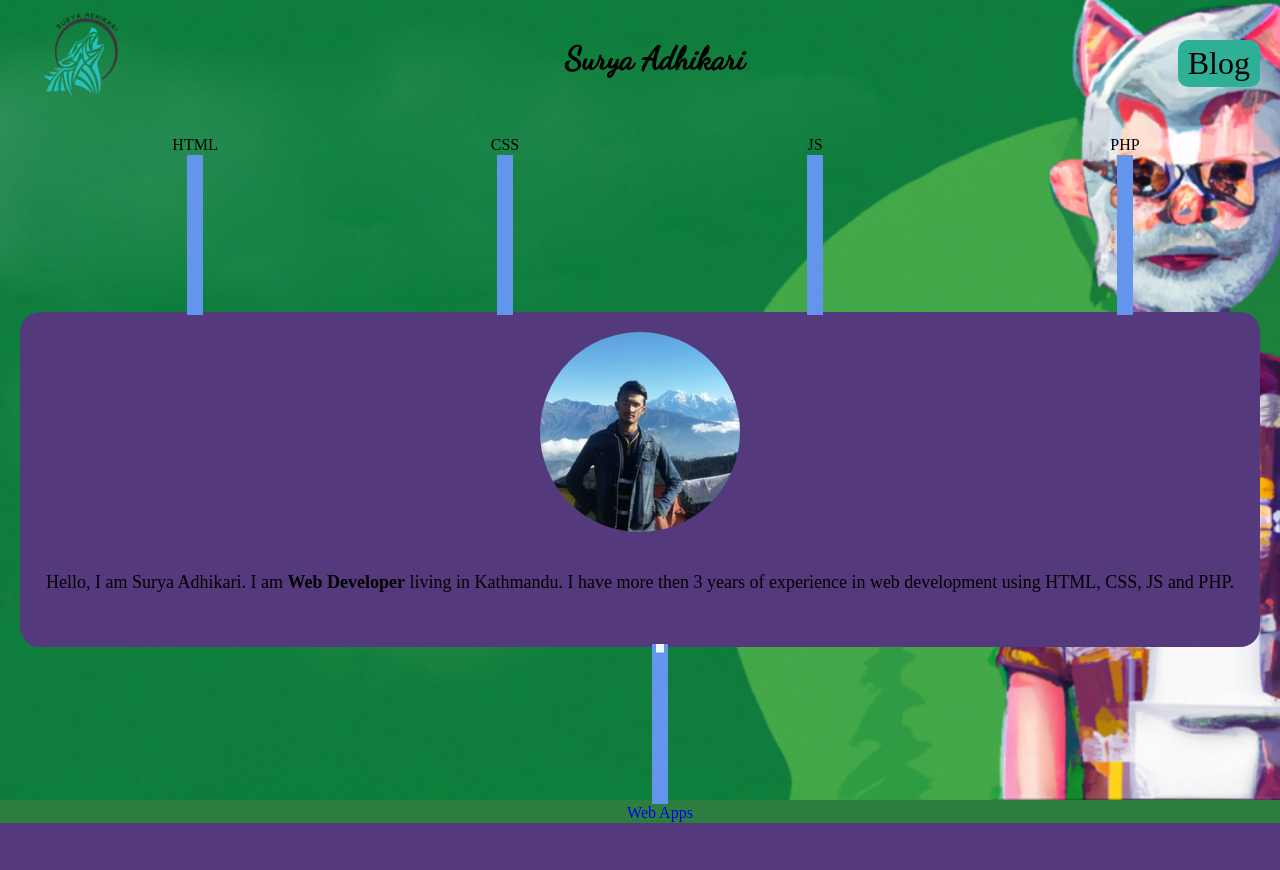
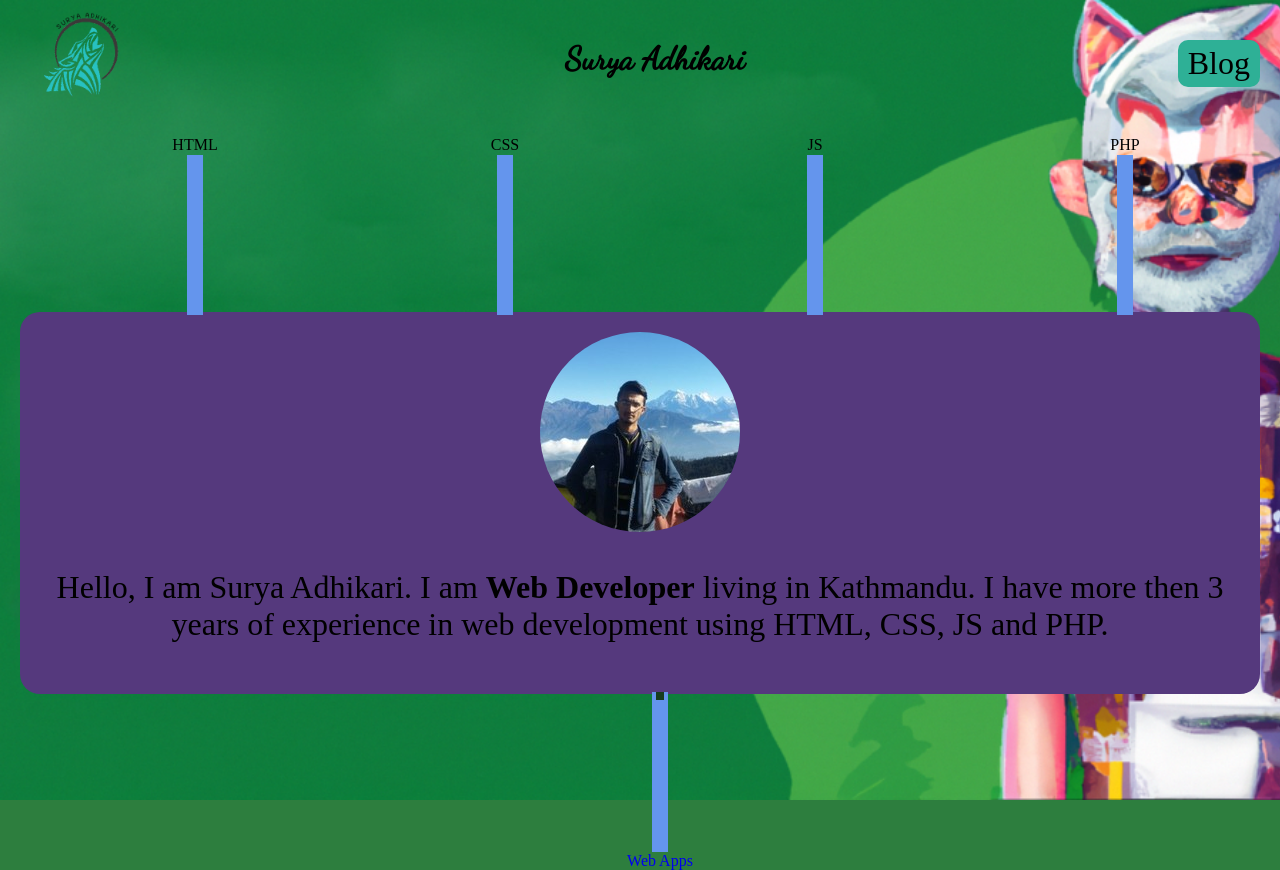
Before and after one commit to werewolf22/static-suryaadhikai.com.np, a PHP site: page / in a window 1280 px wide. Before the commit the page ends 823 px from the top, so only its background shows below. Run offline with PHP 8.4, Linux system fonts and the light colour scheme.

Commit message:
space utilization in hero section

```diff
--- a/styles/styles.css
+++ b/styles/styles.css
@@ -3,8 +3,6 @@
     background: #2D7E3E no-repeat url(../images/werewolf-bg.png);
     background-size: cover;
     min-height: 100vh;
-    position: relative;
-
 }
 
 header{
@@ -47,10 +45,7 @@
 }
 
 main{
-    position: absolute;
-    top:50%;
-    -ms-transform: translateY(-50%);
-    transform: translateY(-50%);
+    margin: 13em 0;
     width: 100%;
 }
 
@@ -65,8 +60,8 @@
 }
 
 .hero p{
-    line-height: 3em;
-    font-size: large;
+    /* line-height: 3em; */
+    font-size: xx-large;
 }
 
 .skill-flow{
@@ -90,7 +85,7 @@
 .box-enter{
     width: 1em;
     height: 10em;
-    background-color: aliceblue;
+    background-color: #163D1F;
     animation: box-enter 3s ease 0s infinite forwards;
 }
 
@@ -115,15 +110,6 @@
     text-decoration: underline;
 }
 
-@media (max-height: 55em) {
-    main {
-        position: static;
-        margin: 13em 0;
-        -ms-transform: none;
-        transform: none;
-    }
-}
-
 @media (max-width: 1300px){
     .hero{
         width: calc(100vw - 80px);
@@ -135,6 +121,6 @@
         width: 100px;
     }
     .hero p{
-        line-height: 2em;
+        font-size: x-large;
     }
 }
```
